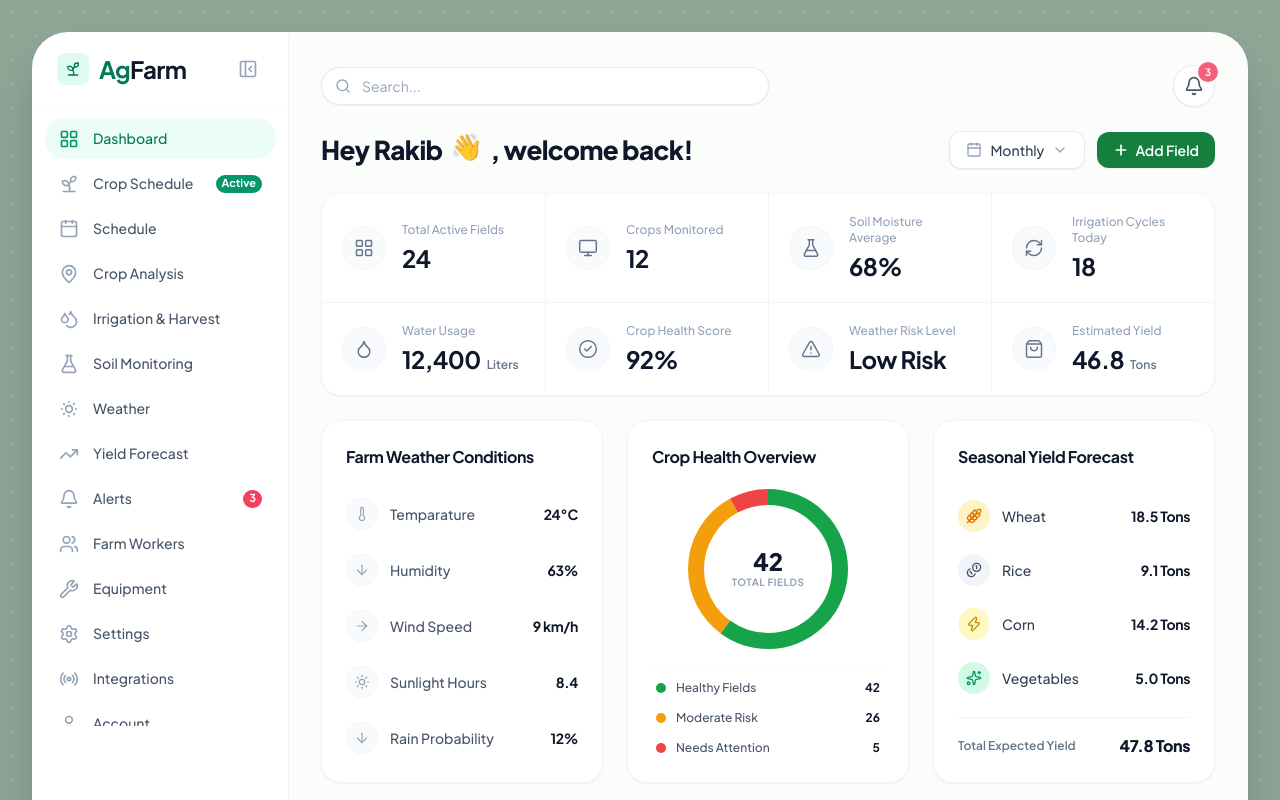
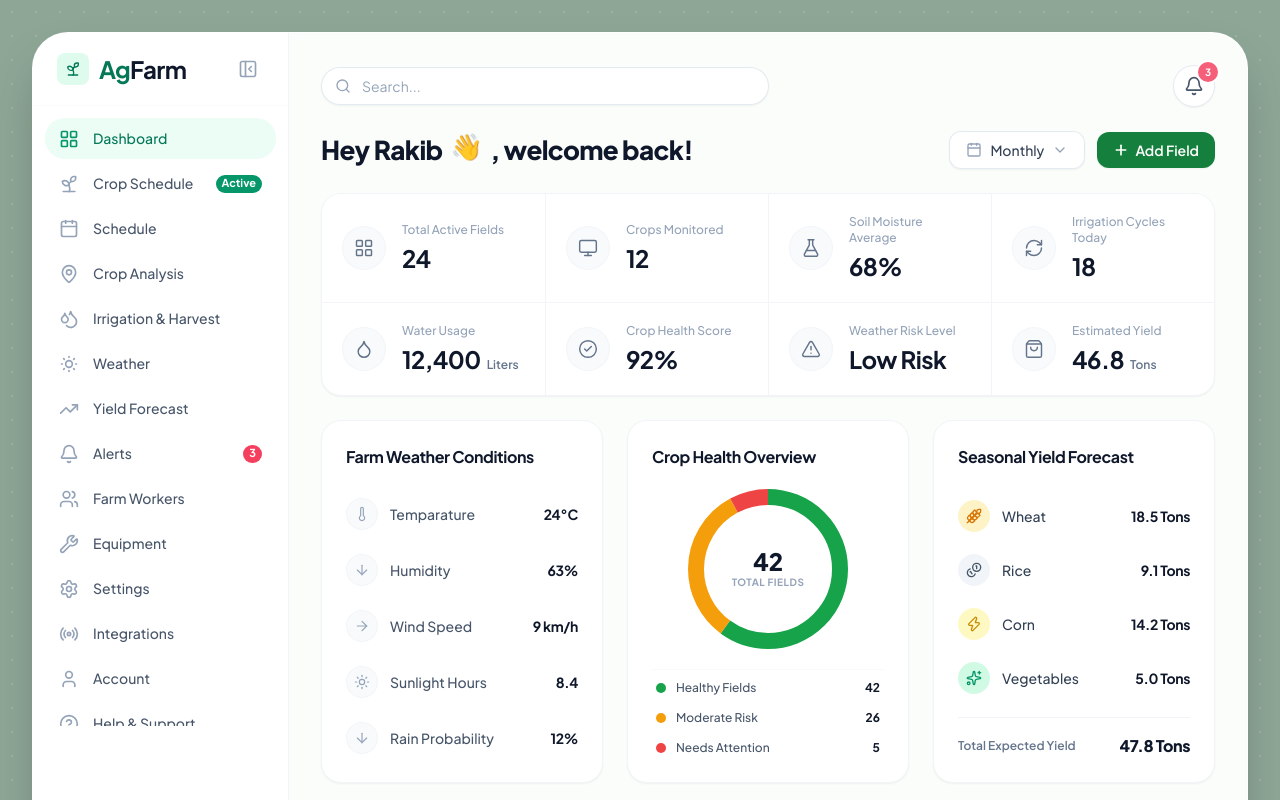
Before and after one commit to Meenakshi29888/SkillBridge_climatecrops, a React (Vite) app: page / in a window 1280 px wide. Shown: the top 800 px of the page. Built offline with nearby package versions, Linux system fonts and the light colour scheme.

Commit message:
Remove Soil Monitoring item from sidebar navbar

```diff
--- a/src/data/mockData.js
+++ b/src/data/mockData.js
@@ -175,7 +175,6 @@ export const sidebarMenuItems = [
   { id: 'fields', label: 'Schedule', icon: 'Calendar', badge: null },
   { id: 'crops', label: 'Crop Analysis', icon: 'MapPin', badge: null },
   { id: 'irrigation', label: 'Irrigation & Harvest', icon: 'Droplets', badge: null },
-  { id: 'soil-monitoring', label: 'Soil Monitoring', icon: 'FlaskConical', badge: null },
   { id: 'weather', label: 'Weather', icon: 'SunMedium', badge: null },
   { id: 'yield-forecast', label: 'Yield Forecast', icon: 'TrendingUp', badge: null },
   { id: 'alerts', label: 'Alerts', icon: 'Bell', badge: 3, badgeColor: 'bg-rose-500 text-white' },
```
